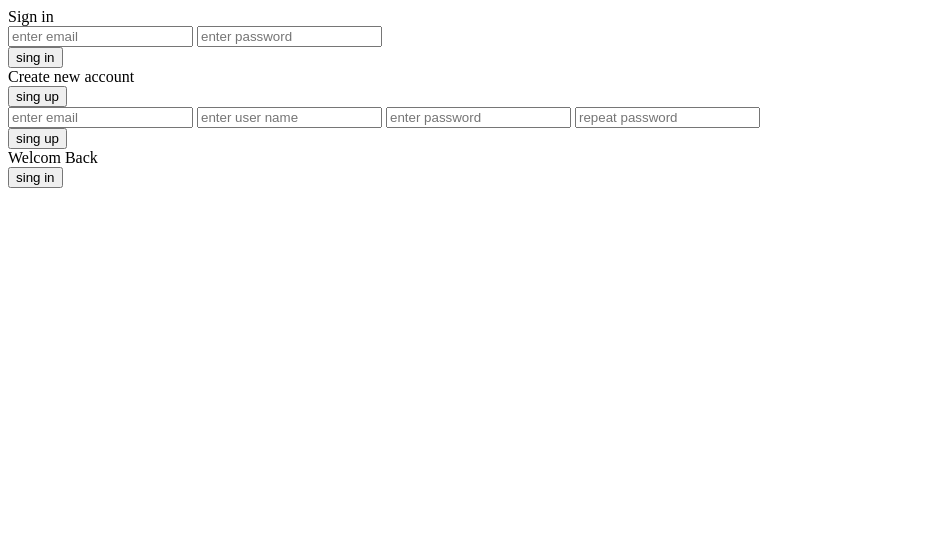
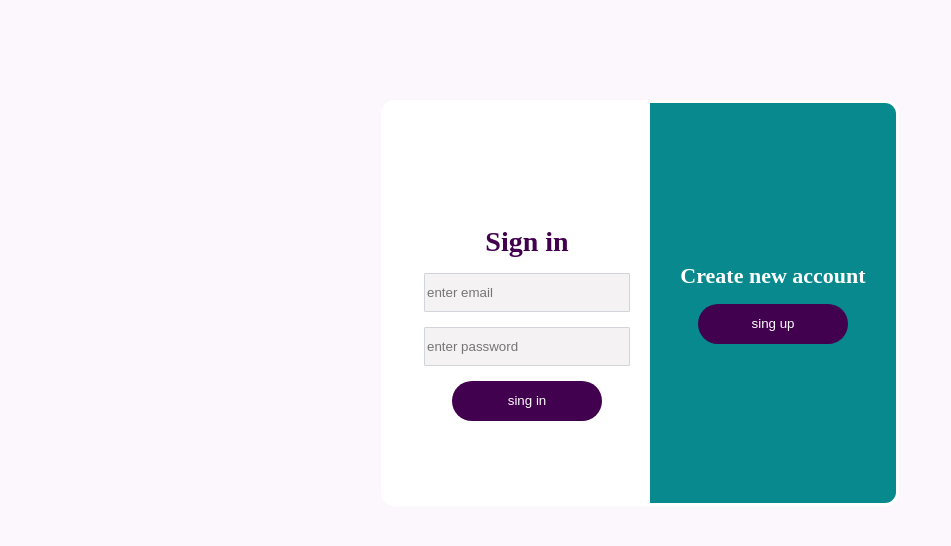
Before and after one commit to yacinemebarki/to_do_app, a website: page template/main.html in a window 1280 px wide. Shown: the whole page, without its empty margins (0-951 px from the left). Drawn offline with Linux system fonts and the light colour scheme.

Commit message:
add sign panel

```diff
--- a/template/main.css
+++ b/template/main.css
@@ -0,0 +1,90 @@
+body{
+    background-color: #fcf7fc;
+    justify-content: center;
+    justify-items: center;
+    margin-top: 100px;
+}
+.container{
+    display: block;
+    background-color: #ffffff;
+    justify-content: center;
+    justify-items: center;
+    margin: 10px;
+    border: solid #ffffff;
+    border-radius: 14px;
+    height: 400px;
+    overflow: hidden;
+}
+.title{
+    font-weight: bold;
+    font-size: 28px;
+    letter-spacing: normal;
+    color: #41014f;
+    text-align: center;
+}
+.sign-in,.sign-up {
+    display: grid;
+    grid-template-columns: 1fr 1fr;
+    height: 400px;
+    gap: 20px;
+}
+.sign-up {
+    display: none;
+}
+.input{
+    display: flex;
+    flex-direction: column;
+    gap: 15px;
+    justify-content: center;
+    align-items: center;
+    padding: 20px;
+}
+.input-box{
+    background-color: #f4f2f2;
+    border: 1px solid #d1d5db;
+    border-radius: 1px;
+    width: 200px;
+    height: 35px;
+}
+.btn{
+    border: #41014f;
+    border-radius: 20px;
+    width: 150px;
+    height: 40px;
+    background-color: #41014f;
+    color: #ffffff;
+    font-weight: 25px;
+    cursor: pointer;
+}
+.btn:hover{
+    background-color: #750691;
+    transform: scale(1.05);
+}
+.btn:active{
+    background-color: #331e38;
+}
+.change{
+    display: flex;
+    flex-direction: column;
+    background: rgb(7, 137, 142);
+    gap: 15px;
+    justify-content: center;
+    align-items: center;
+    color: #ffffff;
+    width: 100%;
+    height: 100%;
+    border: none;
+    box-sizing: border-box;
+}
+.message{
+    font-weight: bold;
+    font-size: 22px;
+}
+.input,.change {
+    width: 100%;
+    height: 100%;
+}
+.new,.oldm.input,.change {
+    width: 100%;
+    height: 100%;
+}
--- a/template/main.html
+++ b/template/main.html
@@ -8,29 +8,34 @@
 </head>
 <body>
     <div class="container">
-        <div class="title" id="title">Sign in</div>
-        <div class="sing-in" id="sing-in">
+        <div class="sign-in" id="sign-in">
             <div class="input" id="input">
+                <div class="title" id="title">Sign in</div>
                 <input class="input-box" id="email" placeholder="enter email">
                 <input type="password" class="input-box" id="password" placeholder="enter password">
+                <button class="btn" id="in-btn">sing in</button>
             </div>
-            <button class="btn" id="in-btn">sing in</button>
             <div class="new" id="new">
-                <div class="message">Create new account</div>
-                <button class="btn" id="change-btn">sing up</button>
+                <div class="change">
+                    <div class="message">Create new account</div>
+                    <button class="btn" id="change-btn">sing up</button>
+                </div>
             </div>
         </div>
-        <div class="sing-in" id="sing-in">
+        <div class="sign-up" id="sign-up">
             <div class="input" id="input">
+                <div class="title" id="title">Sign up</div>
                 <input class="input-box" id="email" placeholder="enter email">
                 <input class="input-box" id="user-name" placeholder="enter user name">
                 <input type="password" class="input-box" id="enter-password" placeholder="enter password">
                 <input type="password" class="input-box" id="confirm-password" placeholder="repeat password">
+                <button class="btn" id="up-btn">sing up</button>
             </div>
-            <button class="btn" id="up-btn">sing up</button>
-            <div class="new" id="new">
-                <div class="message">Welcom Back</div>
-                <button class="btn" id="change-btn">sing in</button>
+            <div class="old" id="old">
+                <div class="change">
+                    <div class="message">Welcom Back</div>
+                    <button class="btn" id="change-btn">sing in</button>
+                </div>
             </div>
         </div>
     </div>
```
Also changed, not shown: model/user.js (+7 -0 lines).
